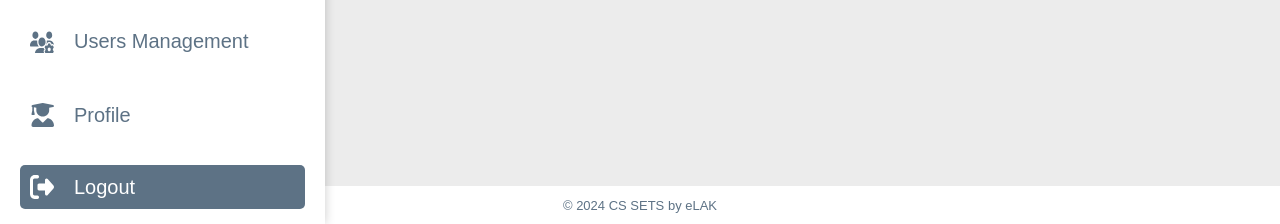
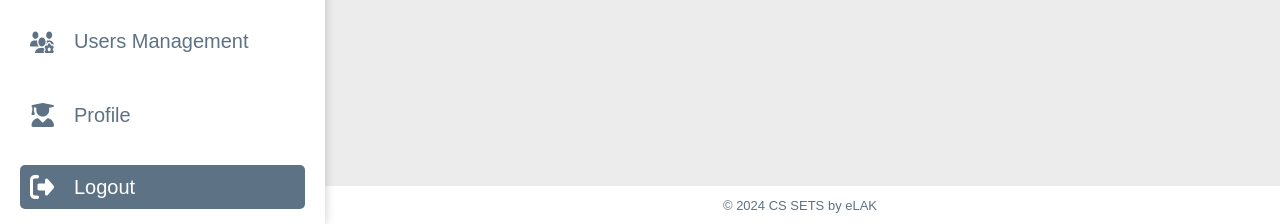
Before and after one commit to andy-clos/CS-SETS, a Django app: page /forum/ in a window 1280 px wide. Shown: the part 576-800 px from the top of the page. Run offline with Django 5.2, Linux system fonts and the light colour scheme; data that the repository does not hold is empty.

Commit message:
footer text to middle of main

```diff
--- a/app/static/css/footer.css
+++ b/app/static/css/footer.css
@@ -11,4 +11,5 @@ footer {
 
 .footer-text {
     font-size: 13px;
+    margin-left: 25%;
 }
```
